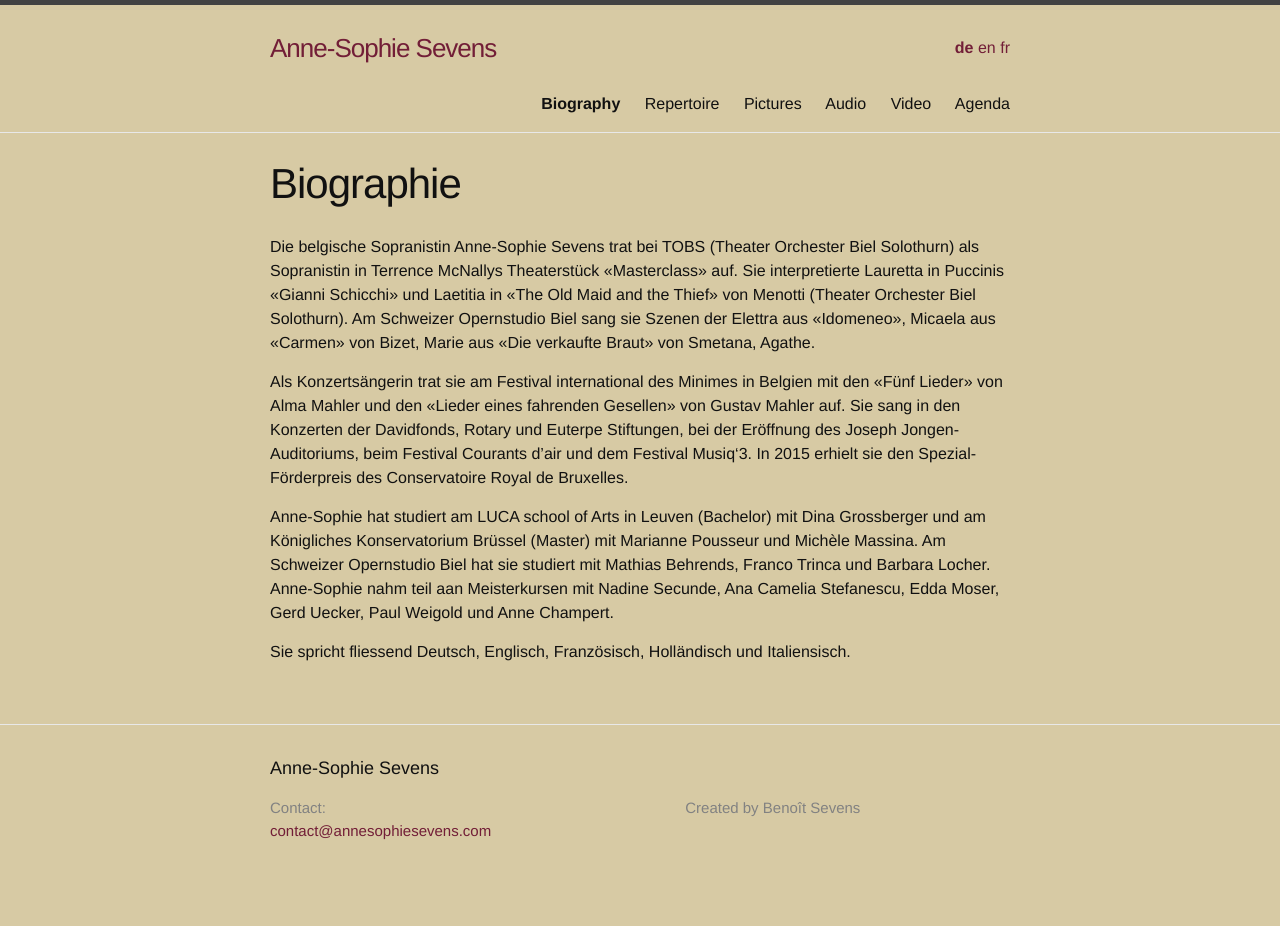
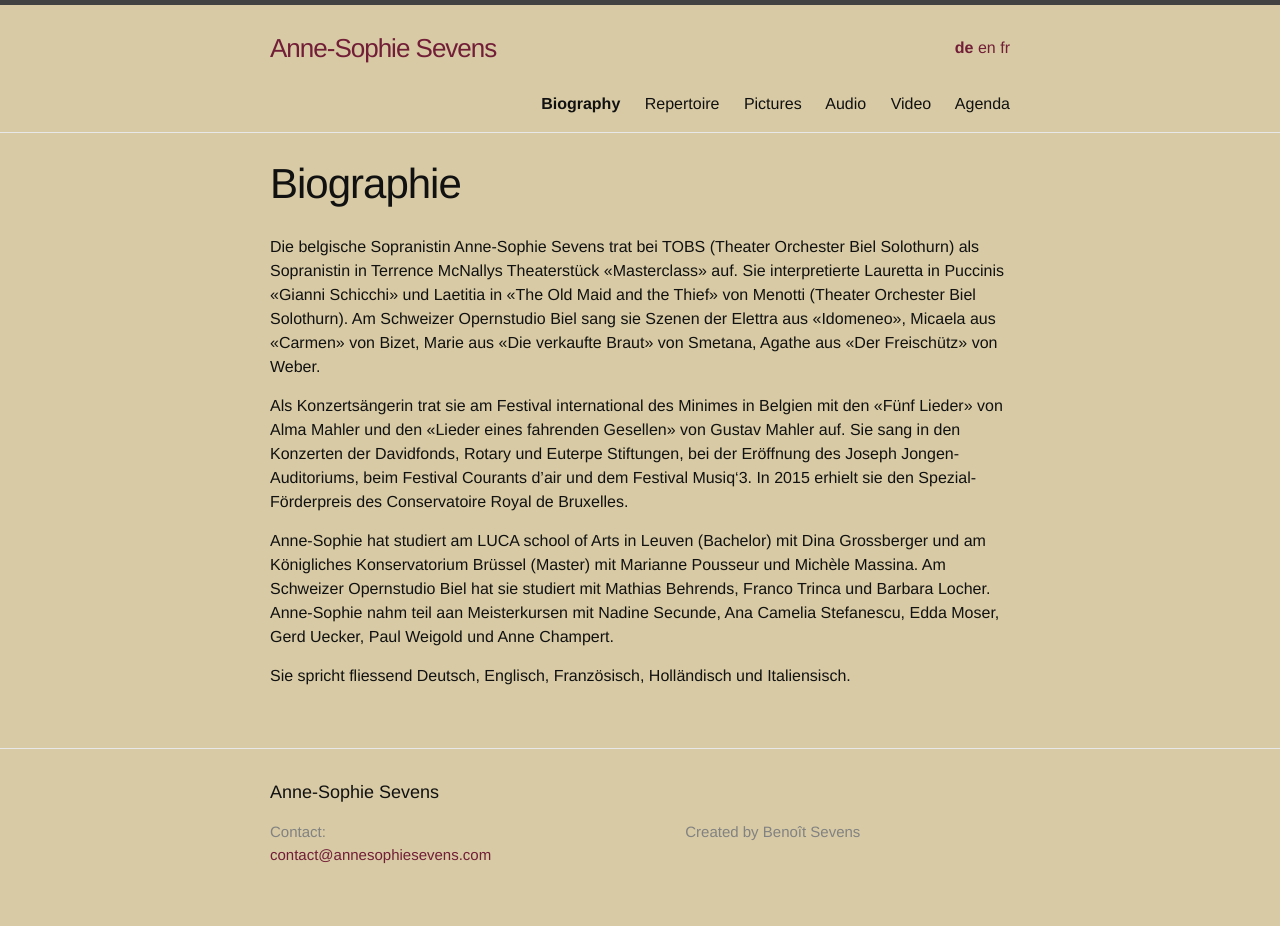
Before and after one commit to annesophie-sevens/annesophie-sevens.github.io, a Jekyll site: the page built from biography-de.md, in a window 1280 px wide. Built offline with Jekyll 4.4.1, drawn with Linux system fonts in a browser that asks for light colours; before the commit the page ends 902 px from its top, so only the background shows below that.

Commit message:
Update biography-de.md

```diff
--- a/biography-de.md
+++ b/biography-de.md
@@ -8,7 +8,7 @@
 ---
 
 
-Die belgische Sopranistin Anne-Sophie Sevens trat bei TOBS (Theater Orchester Biel Solothurn) als Sopranistin in Terrence McNallys Theaterstück «Masterclass» auf. Sie interpretierte Lauretta in Puccinis «Gianni Schicchi» und Laetitia in «The Old Maid and the Thief» von Menotti (Theater Orchester Biel Solothurn). Am Schweizer Opernstudio Biel sang sie Szenen der Elettra aus «Idomeneo», Micaela aus «Carmen» von Bizet, Marie aus «Die verkaufte Braut» von Smetana, Agathe.
+Die belgische Sopranistin Anne-Sophie Sevens trat bei TOBS (Theater Orchester Biel Solothurn) als Sopranistin in Terrence McNallys Theaterstück «Masterclass» auf. Sie interpretierte Lauretta in Puccinis «Gianni Schicchi» und Laetitia in «The Old Maid and the Thief» von Menotti (Theater Orchester Biel Solothurn). Am Schweizer Opernstudio Biel sang sie Szenen der Elettra aus «Idomeneo», Micaela aus «Carmen» von Bizet, Marie aus «Die verkaufte Braut» von Smetana, Agathe aus «Der Freischütz» von Weber.
 
 Als Konzertsängerin trat sie am Festival international des Minimes in Belgien mit den «Fünf Lieder» von Alma Mahler und den «Lieder eines fahrenden Gesellen» von Gustav Mahler auf. Sie sang in den Konzerten der Davidfonds, Rotary und Euterpe Stiftungen, bei der Eröffnung des Joseph Jongen-Auditoriums, beim Festival Courants d’air und dem Festival Musiq‘3.
 In 2015 erhielt sie den Spezial-Förderpreis des Conservatoire Royal de Bruxelles.
```
